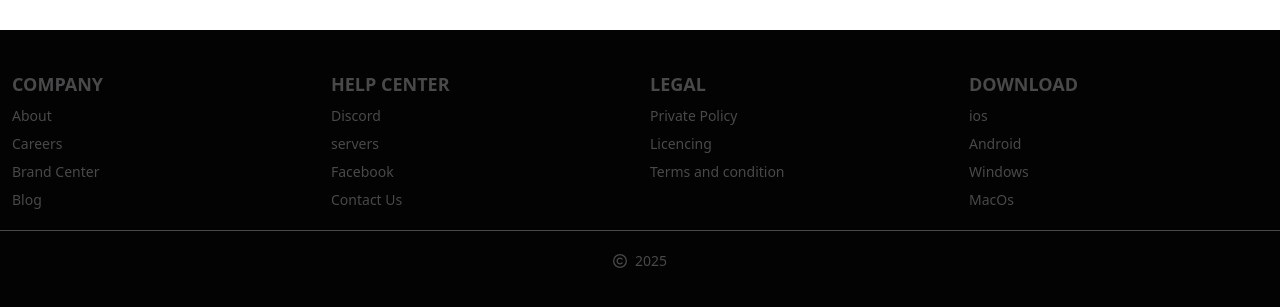
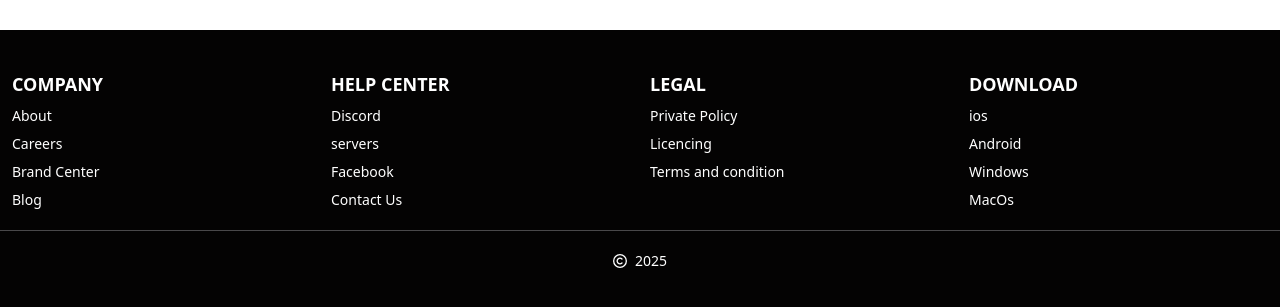
Before and after one commit to teajhaney/book-smart-app, a React (Vite) app: page / in a window 1280 px wide. Shown: the part 2310-2617 px from the top of the page. Built offline with nearby package versions, Linux system fonts and the light colour scheme; no server answers.

Commit message:
Update FooterSection styles for improved readability; change text color to white for better contrast

```diff
--- a/src/components/FooterSection.jsx
+++ b/src/components/FooterSection.jsx
@@ -5,7 +5,7 @@ import { FaRegCopyright } from "react-icons/fa6";
 const FooterSection = () => {
   return (
     <footer className="bg-tertiary py-10 flex flex-col gap-5 h-full">
-      <div className="bodyContent grid grid-cols-1 md:grid-cols-2 lg:grid-cols-4 gap-5 text-footerText/50">
+      <div className="bodyContent grid grid-cols-1 md:grid-cols-2 lg:grid-cols-4 gap-5 text-white">
         {/* 1 */}
         <div className="flex flex-col gap-2">
           <h1 className="text-lg font-semibold">COMPANY</h1>
@@ -44,9 +44,9 @@ const FooterSection = () => {
         </div>
       </div>
       <hr className="border-t border-t-footerText/50" />
-      <div className="flex justify-center items-center gap-2">
-        <FaRegCopyright className="text-sm text-footerText/50" />
-        <p className="text-sm text-footerText/50">2025</p>
+      <div className="flex justify-center items-center gap-2 text-white">
+        <FaRegCopyright className="text-sm" />
+        <p className="text-sm">2025</p>
       </div>
     </footer>
   );
```
